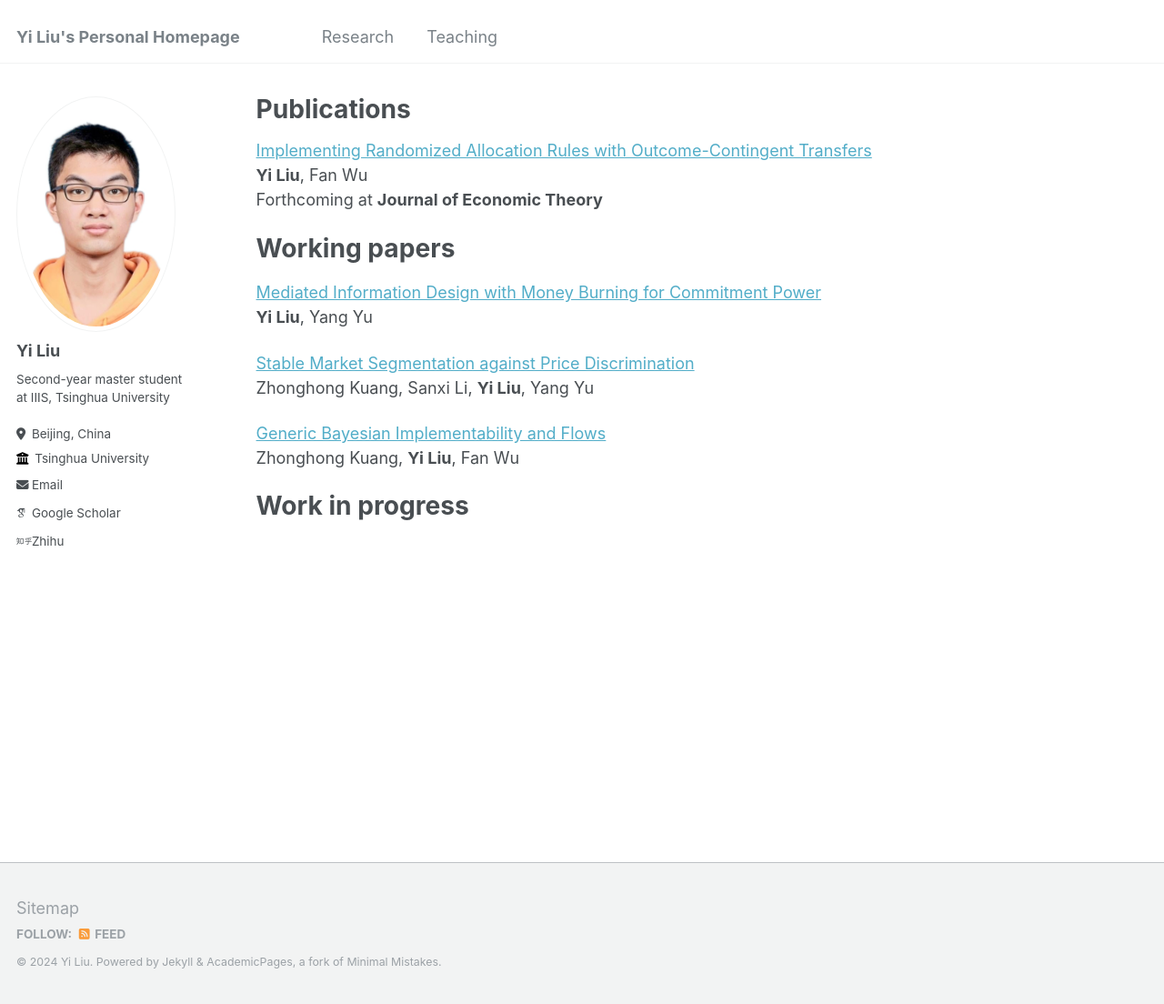
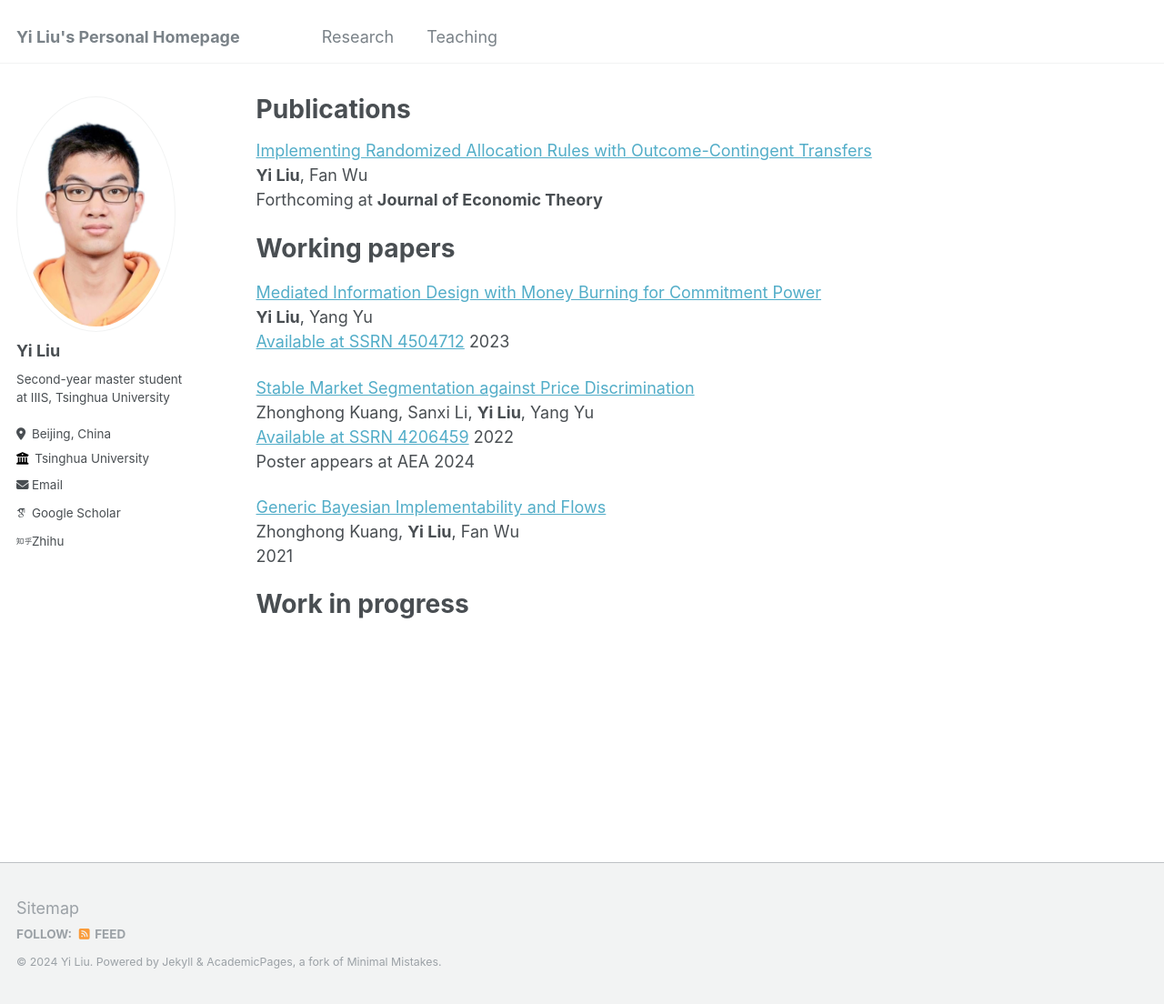
Before and after one commit to Leasy/Leasy.github.io, a Jekyll site: the page built from _pages/publications.md, in a window 1280 px wide and 1104 px high. Shown: the whole window at 91% size. Built offline with Jekyll 4.4.1, drawn with Linux system fonts in a browser that asks for light colours; some web fonts are replaced.

Commit message:
Update publications.md

```diff
--- a/_pages/publications.md
+++ b/_pages/publications.md
@@ -11,13 +11,17 @@ Forthcoming at **Journal of Economic Theory**
 Working papers
 ======
 [Mediated Information Design with Money Burning for Commitment Power](/files/CommunicationDevice_New.pdf)<br>
-**Yi Liu**, Yang Yu
+**Yi Liu**, Yang Yu<br>
+[Available at SSRN 4504712](<https://papers.ssrn.com/sol3/papers.cfm?abstract_id=4504712>) 2023
 
 [Stable Market Segmentation against Price Discrimination](/files/market_segmentation.pdf)<br>
-Zhonghong Kuang, Sanxi Li, **Yi Liu**, Yang Yu
+Zhonghong Kuang, Sanxi Li, **Yi Liu**, Yang Yu<br>
+[Available at SSRN 4206459](<https://papers.ssrn.com/sol3/papers.cfm?abstract_id=4734806>) 2022<br>
+Poster appears at AEA 2024
 
 [Generic Bayesian Implementability and Flows](/files/bayesian_implementation.pdf)<br>
-Zhonghong Kuang, **Yi Liu**, Fan Wu
+Zhonghong Kuang, **Yi Liu**, Fan Wu<br>
+2021
 
 Work in progress
 ======
```
